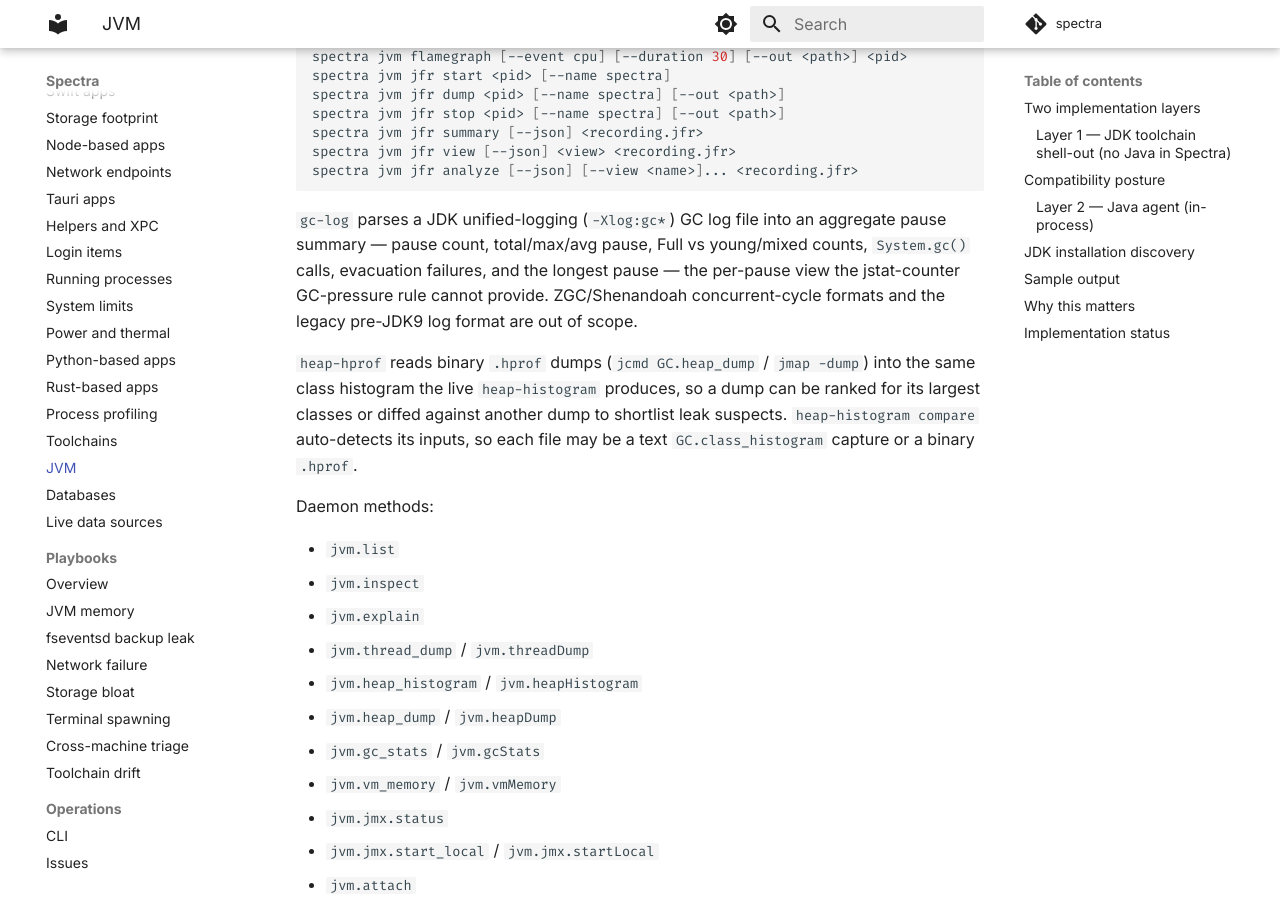
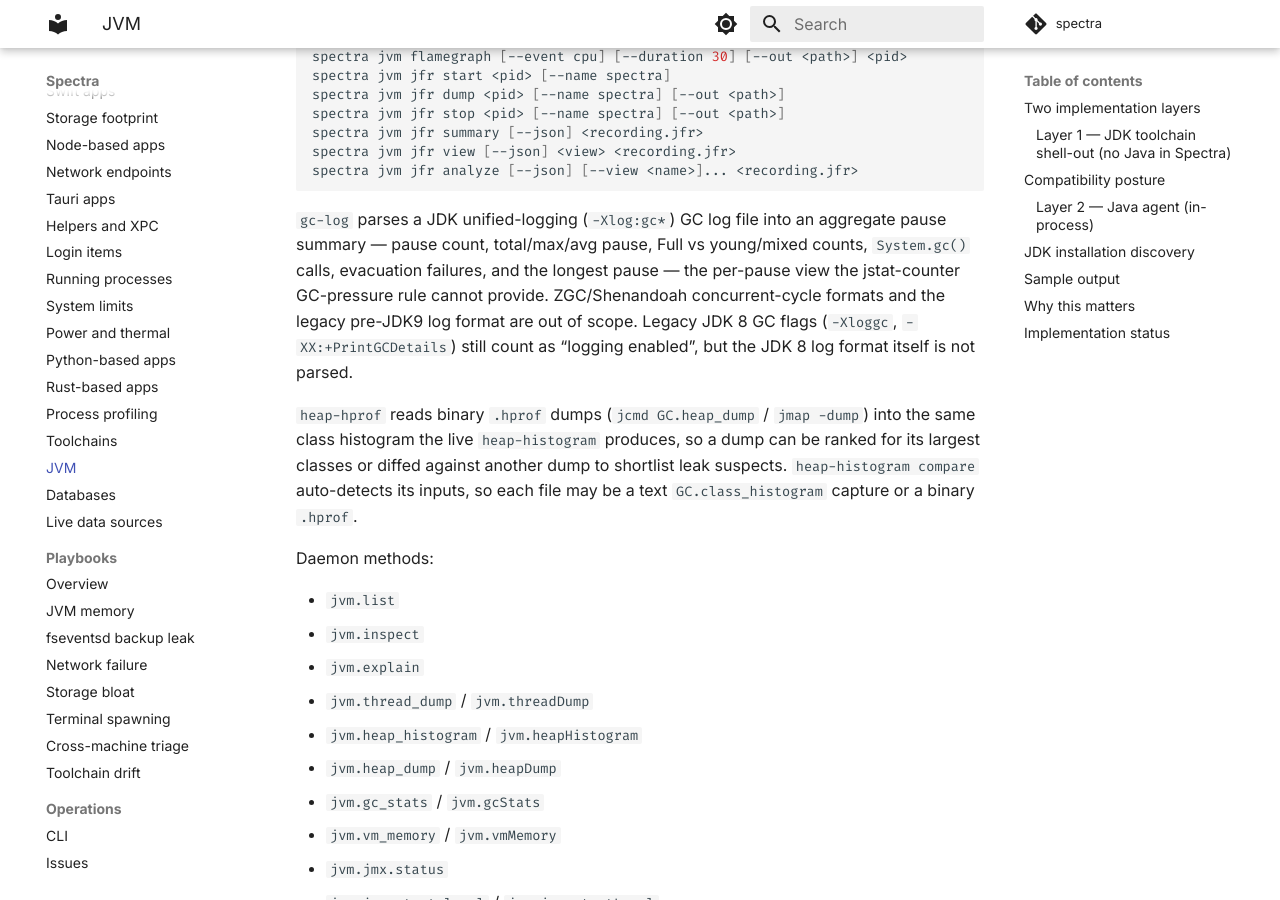
Before and after one commit to kaeawc/spectra, an MkDocs documentation site: the page built from docs/inspection/jvm.md, in a window 1280 px wide and 900 px high, scrolled down 1151 px. Built offline with MkDocs 1.6.1 and Material for MkDocs 9.7.7, drawn with Linux system fonts in a browser that asks for light colours; comment, search, counter and statistics services are not loaded.

Commit message:
Note JDK 8 GC flags count as logging enabled but are not parsed
Co-Authored-By: Claude Sonnet 5.5 <noreply@anthropic.com>
Claude-Session: https://claude.ai/code/session_01U8xmvzLBTHJmjtoSCTBdRT

```diff
--- a/docs/inspection/jvm.md
+++ b/docs/inspection/jvm.md
@@ -64,6 +64,8 @@ pause summary — pause count, total/max/avg pause, Full vs young/mixed counts,
 `System.gc()` calls, evacuation failures, and the longest pause — the per-pause
 view the jstat-counter GC-pressure rule cannot provide. ZGC/Shenandoah
 concurrent-cycle formats and the legacy pre-JDK9 log format are out of scope.
+Legacy JDK 8 GC flags (`-Xloggc`, `-XX:+PrintGCDetails`) still count as
+"logging enabled", but the JDK 8 log format itself is not parsed.
 
 `heap-hprof` reads binary `.hprof` dumps (`jcmd GC.heap_dump` / `jmap -dump`)
 into the same class histogram the live `heap-histogram` produces, so a dump can
```
